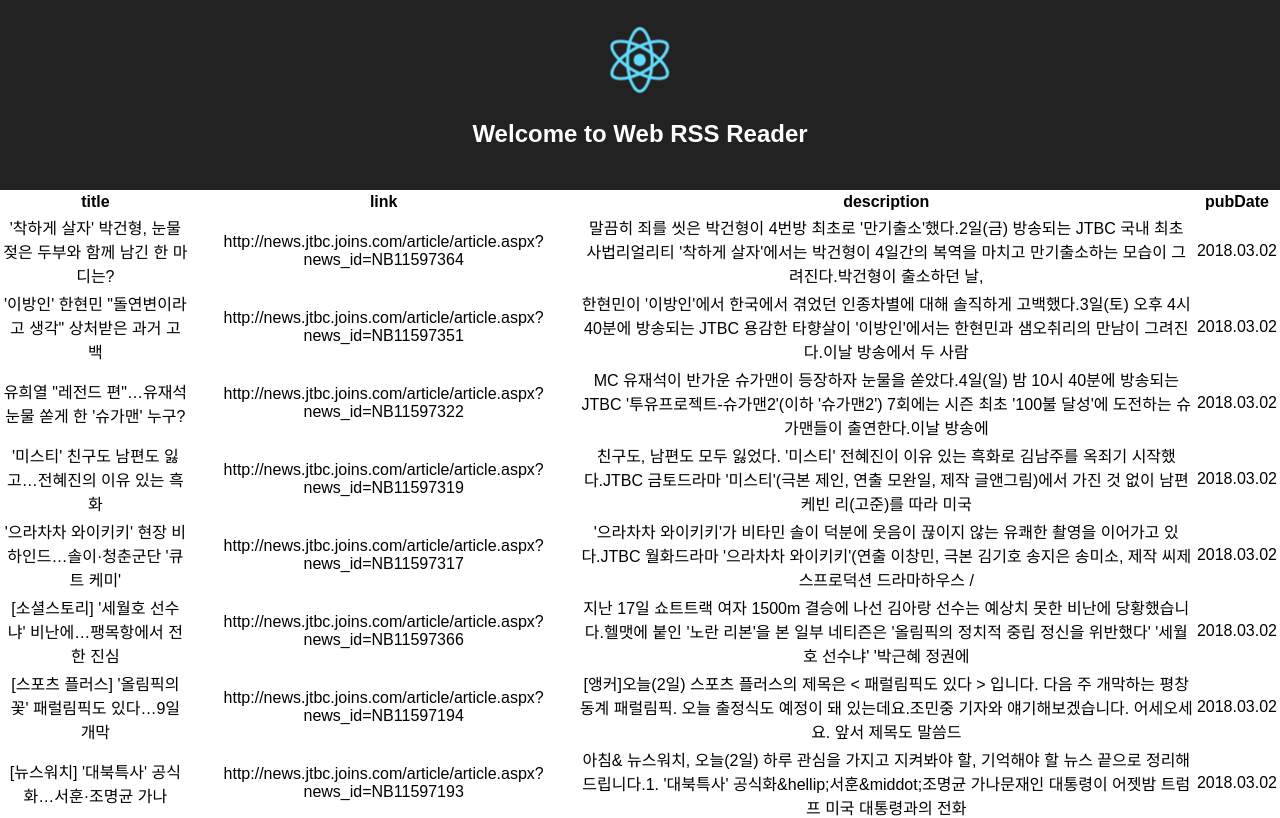
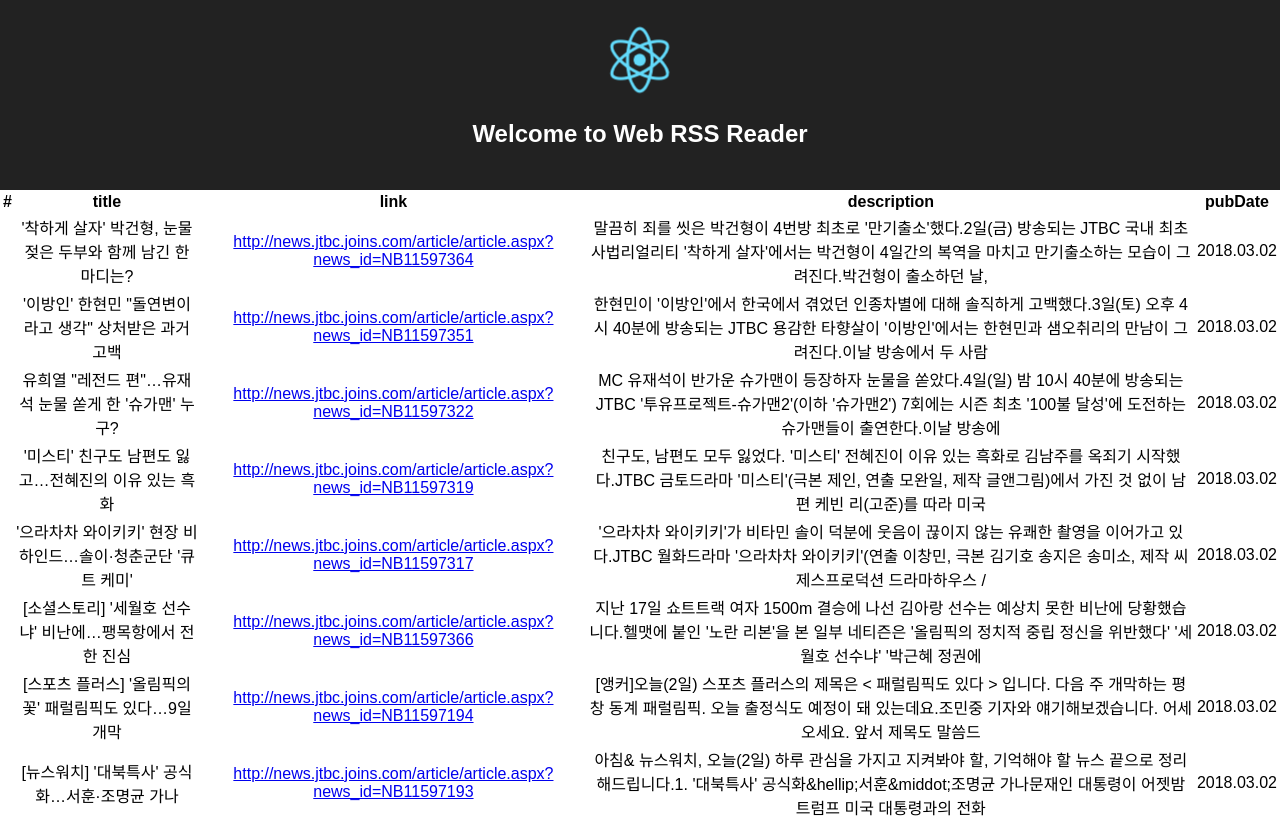
Before and after one commit to ggoomggoo/react-rss-reader, a React (Create React App) app: page / in a window 1280 px wide. Shown: the top 818 px of the page. Built offline with nearby package versions, Linux system fonts and the light colour scheme.

Commit message:
#5 Add anchor

```diff
--- a/src/components/Table.js
+++ b/src/components/Table.js
@@ -24,6 +24,7 @@
                 <table>
                     <thead>
                         <tr>
+                            <th>#</th>
                             <th>title</th>
                             <th>link</th>
                             <th>description</th>
--- a/src/components/TableRow.js
+++ b/src/components/TableRow.js
@@ -9,8 +9,11 @@
         return (
             <React.Fragment>
                 <tr>
+                    <td></td>
                     <td>{this.props.data.title}</td>
-                    <td>{this.props.data.link}</td>
+                    <td>
+                        <a href={this.props.data.link} target="_blank">{this.props.data.link}</a>
+                    </td>
                     <td>{this.props.data.description}</td>
                     <td>{this.props.data.pubDate}</td>
                 </tr>
```
